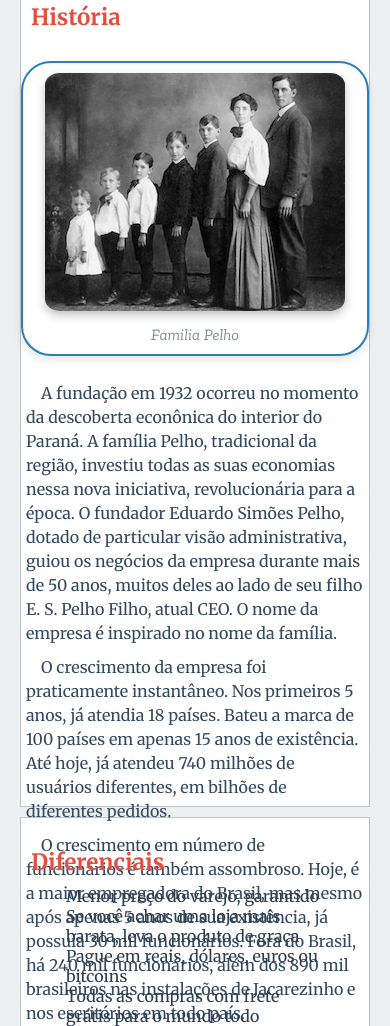
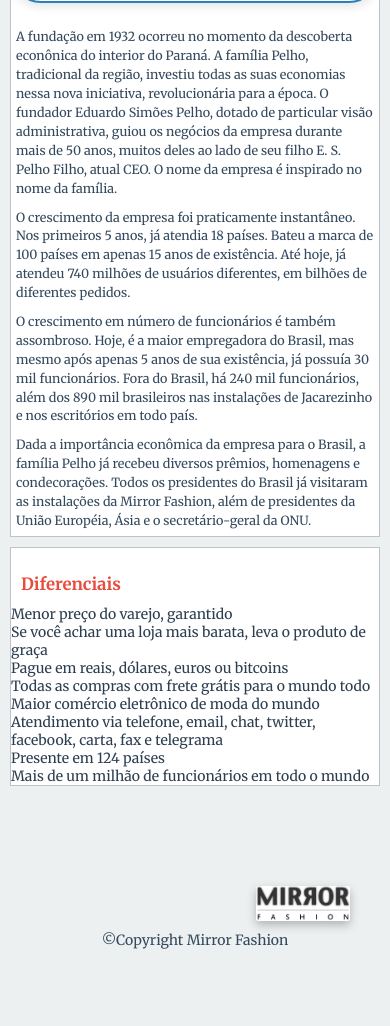
Before and after one commit to ThomasAlvs/front_end_labs, a plain HTML site: page simple-html/about-us.html in a window 390 px wide. Shown: the part 974-2000 px from the top of the page. Drawn offline with nearby package versions, Linux system fonts and the light colour scheme.

Commit message:
Responsividade Final

```diff
--- a/simple-html/about-us.css
+++ b/simple-html/about-us.css
@@ -107,9 +107,7 @@
     padding: 5px;
 }
 
-.p-historia{
-    height: 430px;
-}
+
 
 @media (max-width: 768px) {
     body {
@@ -149,3 +147,58 @@
         margin: 20px auto;
         display: block;
     }
+}
+
+@media (max-width: 480px){
+    :root {
+        font-size: 14px;
+    }
+
+    body {
+        margin: 0 10px;
+    }
+
+    h1 {
+        font-size: 1.5em;
+        padding: 5px;
+    }
+
+    h2 {
+        font-size: 1.2em;
+        margin-top: 15px;
+    }
+
+    p {
+        padding: 0;
+        text-indent: 0;
+        font-size: 0.9em;
+    }
+
+    figure {
+        margin: 15px 0;
+        padding: 8px;
+    }
+
+    ul {
+        padding: 0;
+        list-style: none;
+        font-weight: 400;
+    }
+
+    footer {
+        margin: 20px 0;
+        padding: 20px 0;
+        text-align: center;
+    }
+
+    footer img {
+        margin-right: auto;
+        margin-left: auto;
+        margin-bottom: 10px;
+        display: block;
+    }
+
+    header img {
+        display: none;
+    }
+}
```
Also changed, not shown: simple-html/about-us.html (+2 -2 lines).
